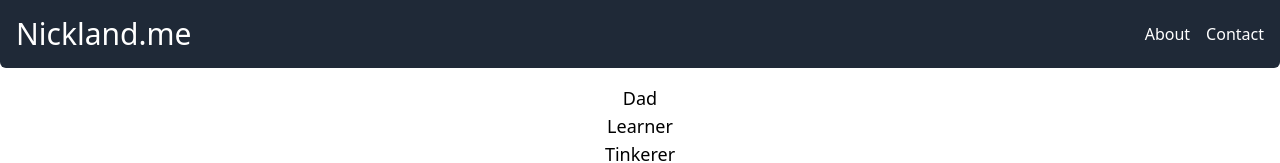
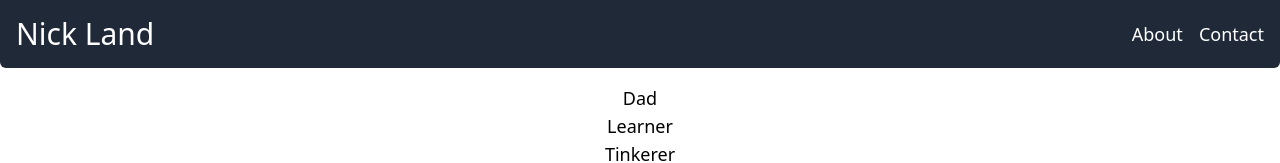
Before and after one commit to ndland/nickland.me, a Next.js app: page / in a window 1280 px wide. Shown: the top 163 px of the page. Built offline with nearby package versions, Linux system fonts and the light colour scheme.

Commit message:
✨ Add changes to header

```diff
--- a/components/Header/Header.tsx
+++ b/components/Header/Header.tsx
@@ -10,9 +10,9 @@ export const Header = () => {
       className="text-white bg-gray-800 text-center flex justify-between items-center p-4"
     >
       <button className="text-3xl" onClick={() => router.push("/")}>
-        Nickland.me
+        Nick Land
       </button>
-      <div className="flex space-x-4">
+      <div className="inline-flex space-x-4 text-lg">
         <button
           className={`${router.pathname === "/about" && "text-green-300"}`}
           onClick={() => router.push("/about")}
```
Also changed, not shown: 2 other files (tests, documents, lock files or other folders).
